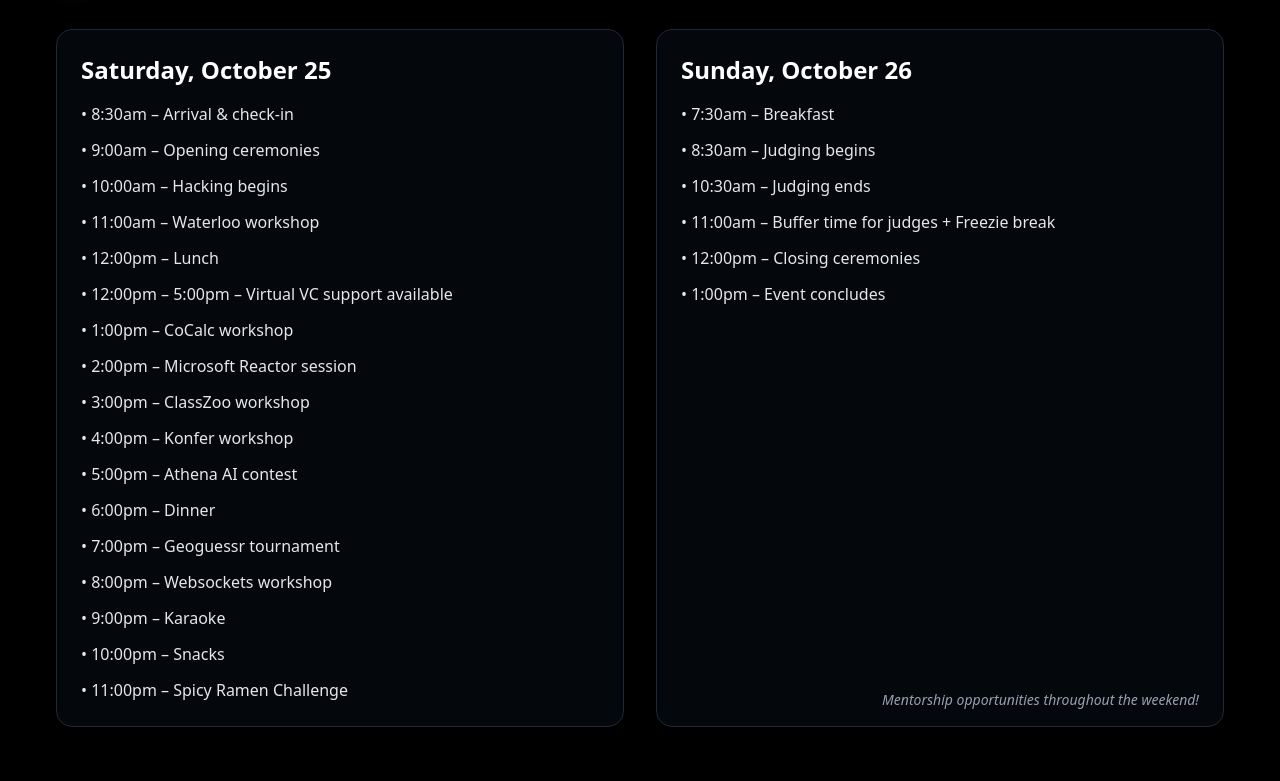
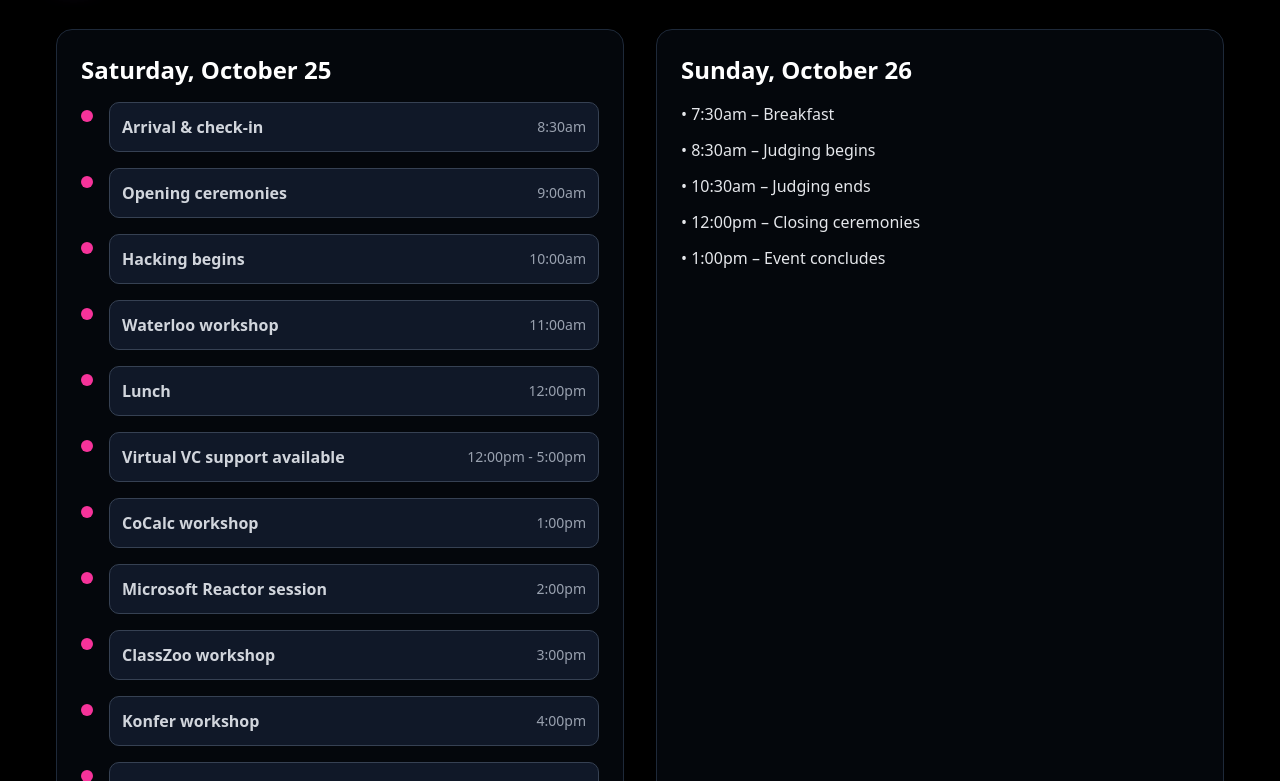
Before and after one commit to RythmHacks/rythmhacks.site, a Next.js app: page / in a window 1280 px wide. Shown: the part 6779-7560 px from the top of the page. Built offline with nearby package versions, Linux system fonts and the light colour scheme.

Commit message:
schedule

```diff
--- a/app/page.tsx
+++ b/app/page.tsx
@@ -559,26 +559,41 @@
         </div>
         <div className="mt-6 grid grid-cols-1 md:grid-cols-2 gap-8">
           <div className="rounded-2xl border border-gray-800 bg-gray-900/30 p-6">
-            <h3 className="text-2xl font-semibold">Saturday, October 25</h3>
-            <ul className="mt-4 space-y-3 text-gray-200">
-              <li>• 8:30am – Arrival & check-in</li>
-              <li>• 9:00am – Opening ceremonies</li>
-              <li>• 10:00am – Hacking begins</li>
-              <li>• 11:00am – Waterloo workshop</li>
-              <li>• 12:00pm – Lunch</li>
-              <li>• 12:00pm – 5:00pm – Virtual VC support available</li>
-              <li>• 1:00pm – CoCalc workshop</li>
-              <li>• 2:00pm – Microsoft Reactor session</li>
-              <li>• 3:00pm – ClassZoo workshop</li>
-              <li>• 4:00pm – Konfer workshop</li>
-              <li>• 5:00pm – Athena AI contest</li>
-              <li>• 6:00pm – Dinner</li>
-              <li>• 7:00pm – Geoguessr tournament</li>
-              <li>• 8:00pm – Websockets workshop</li>
-              <li>• 9:00pm – Karaoke</li>
-              <li>• 10:00pm – Snacks</li>
-              <li>• 11:00pm – Spicy Ramen Challenge</li>
-            </ul>
+            <h3 className="text-2xl font-semibold mb-4">Saturday, October 25</h3>
+            <div className="flex flex-col gap-4">
+              {[
+                ["8:30am", "Arrival & check-in"],
+                ["9:00am", "Opening ceremonies"],
+                ["10:00am", "Hacking begins"],
+                ["11:00am", "Waterloo workshop"],
+                ["12:00pm", "Lunch"],
+                ["12:00pm - 5:00pm", "Virtual VC support available"],
+                ["1:00pm", "CoCalc workshop"],
+                ["2:00pm", "Microsoft Reactor session"],
+                ["3:00pm", "ClassZoo workshop"],
+                ["4:00pm", "Konfer workshop"],
+                ["5:00pm", "Athena AI contest"],
+                ["6:00pm", "Dinner"],
+                ["7:00pm", "Geoguessr tournament"],
+                ["8:00pm", "Websockets workshop"],
+                ["9:00pm", "Karaoke"],
+                ["10:00pm", "Snacks"],
+                ["11:00pm", "Spicy Ramen Challenge"],
+              ].map(([time, label], idx) => (
+                <div key={idx} className="flex items-start gap-4">
+                  <div className="flex flex-col items-center">
+                    <div className="w-3 h-3 rounded-full bg-pink-500 mt-2"></div>
+                    {idx !== 16 && <div className="w-px h-full bg-gray-700 mt-1"></div>}
+                  </div>
+                  <div className="flex-1">
+                    <div className="flex items-center justify-between bg-gray-900 rounded-lg p-3 border border-gray-700">
+                      <div className="text-gray-300 font-semibold">{label}</div>
+                      <div className="text-sm text-gray-400">{time}</div>
+                    </div>
+                  </div>
+                </div>
+              ))}
+            </div>
           </div>
           <div className="rounded-2xl border border-gray-800 bg-gray-900/30 p-6 relative">
             <h3 className="text-2xl font-semibold">Sunday, October 26</h3>
@@ -586,7 +601,6 @@
               <li>• 7:30am – Breakfast</li>
               <li>• 8:30am – Judging begins</li>
               <li>• 10:30am – Judging ends</li>
-              <li>• 11:00am – Buffer time for judges + Freezie break</li>
               <li>• 12:00pm – Closing ceremonies</li>
               <li>• 1:00pm – Event concludes</li>
             </ul>
```
Also changed, not shown: 1 other file (tests, documents, lock files or other folders).
